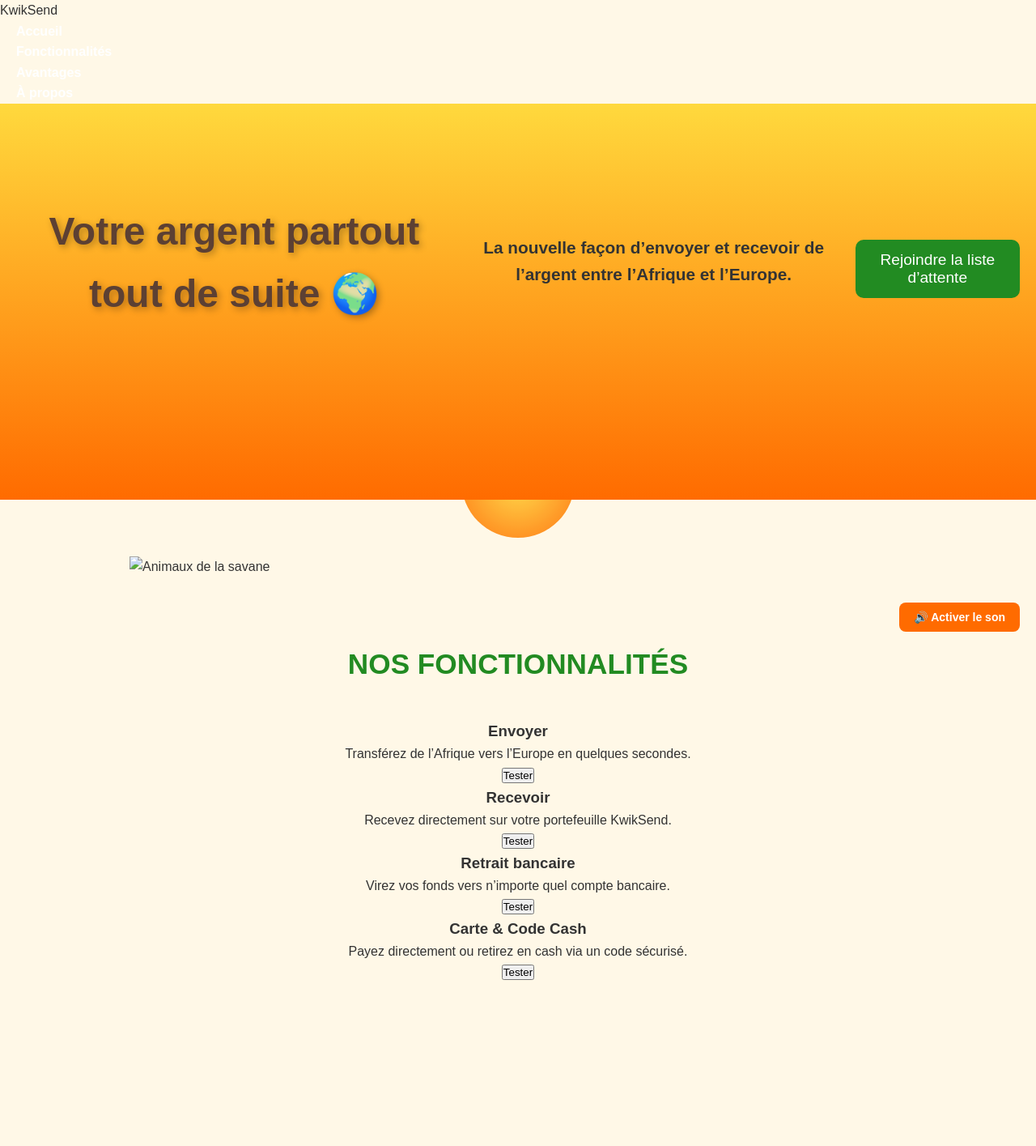
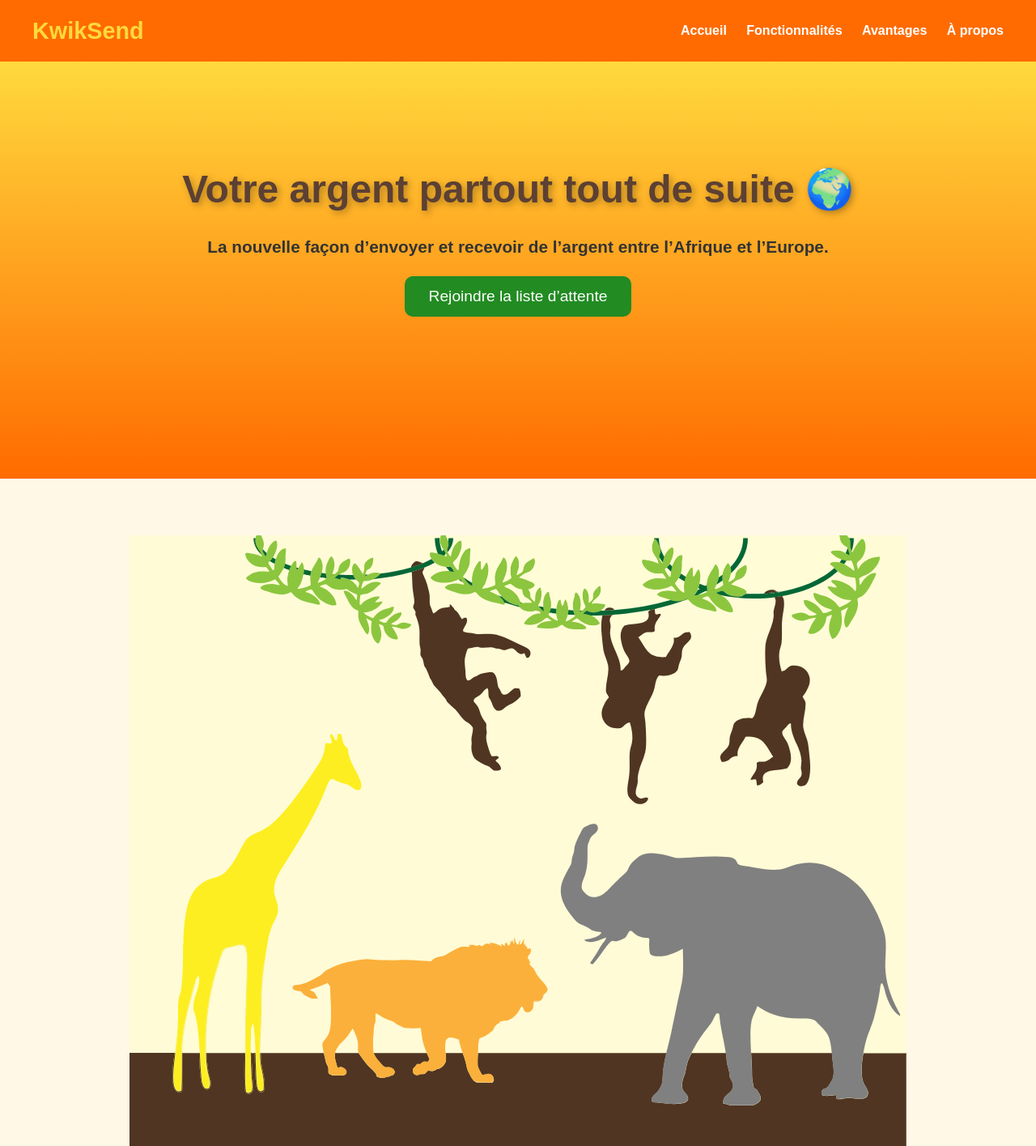
Before and after one commit to kifouliw-hash/kwiksend-site, a plain HTML site: page index.html in a window 1280 px wide. Shown: the top 1415 px of the page at 81% size. Before the commit the page ends 1293 px from the top, so only its background shows below. Drawn offline with Linux system fonts and the light colour scheme.

Commit message:
Update index.html

```diff
--- a/index.html
+++ b/index.html
@@ -7,50 +7,46 @@
   <link rel="stylesheet" href="style.css">
 </head>
 <body>
-  <!-- Navigation -->
-  <nav>
+  <header>
     <div class="logo">KwikSend</div>
-    <ul>
-      <li><a href="#home">Accueil</a></li>
-      <li><a href="#features">Fonctionnalités</a></li>
-      <li><a href="#advantages">Avantages</a></li>
-      <li><a href="#about">À propos</a></li>
-    </ul>
-  </nav>
+    <nav>
+      <a href="#">Accueil</a>
+      <a href="#">Fonctionnalités</a>
+      <a href="#">Avantages</a>
+      <a href="#">À propos</a>
+    </nav>
+  </header>
 
-  <!-- Section Hero -->
-  <header class="hero" id="home">
+  <section class="hero">
     <h1>Votre argent partout tout de suite 🌍</h1>
     <p>La nouvelle façon d’envoyer et recevoir de l’argent entre l’Afrique et l’Europe.</p>
     <button class="cta">Rejoindre la liste d’attente</button>
-  </header>
-
-  <!-- Scène savane avec SVG -->
-  <section class="savane">
-    <img src="Montage animalier.svg" alt="Animaux de la savane" class="savane-svg">
-    <div class="sun"></div>
   </section>
 
-  <!-- Nos fonctionnalités -->
-  <section id="features" class="features">
+  <!-- Zone avec animaux -->
+  <section class="savane">
+    <img src="Montage-animalier.svg" alt="Animaux de la savane" class="savane-img">
+  </section>
+
+  <section class="features">
     <h2>Nos fonctionnalités</h2>
-    <div class="feature-list">
-      <div class="feature">
+    <div class="cards">
+      <div class="card">
         <h3>Envoyer</h3>
         <p>Transférez de l’Afrique vers l’Europe en quelques secondes.</p>
         <button>Tester</button>
       </div>
-      <div class="feature">
+      <div class="card">
         <h3>Recevoir</h3>
         <p>Recevez directement sur votre portefeuille KwikSend.</p>
         <button>Tester</button>
       </div>
-      <div class="feature">
+      <div class="card">
         <h3>Retrait bancaire</h3>
         <p>Virez vos fonds vers n’importe quel compte bancaire.</p>
         <button>Tester</button>
       </div>
-      <div class="feature">
+      <div class="card">
         <h3>Carte & Code Cash</h3>
         <p>Payez directement ou retirez en cash via un code sécurisé.</p>
         <button>Tester</button>
@@ -58,13 +54,9 @@
     </div>
   </section>
 
-  <!-- Contrôle audio -->
-  <div class="audio-control">
-    <audio id="bird-sound" src="oiseau.mp3"></audio>
-<button id="sound-toggle">🔊 Activer le son</button>
-      <source src="mixkit-petits-oiseaux-chantant-dans-les-arbres-17.mp3" type="audio/mp3">
-    </audio>
-  </div>
+  <!-- Bouton son -->
+  <button id="sound-toggle" class="sound-btn">🔊 Activer le son</button>
+  <audio id="bird-sound" src="oiseau.mp3"></audio>
 
   <script src="script.js"></script>
 </body>
```
